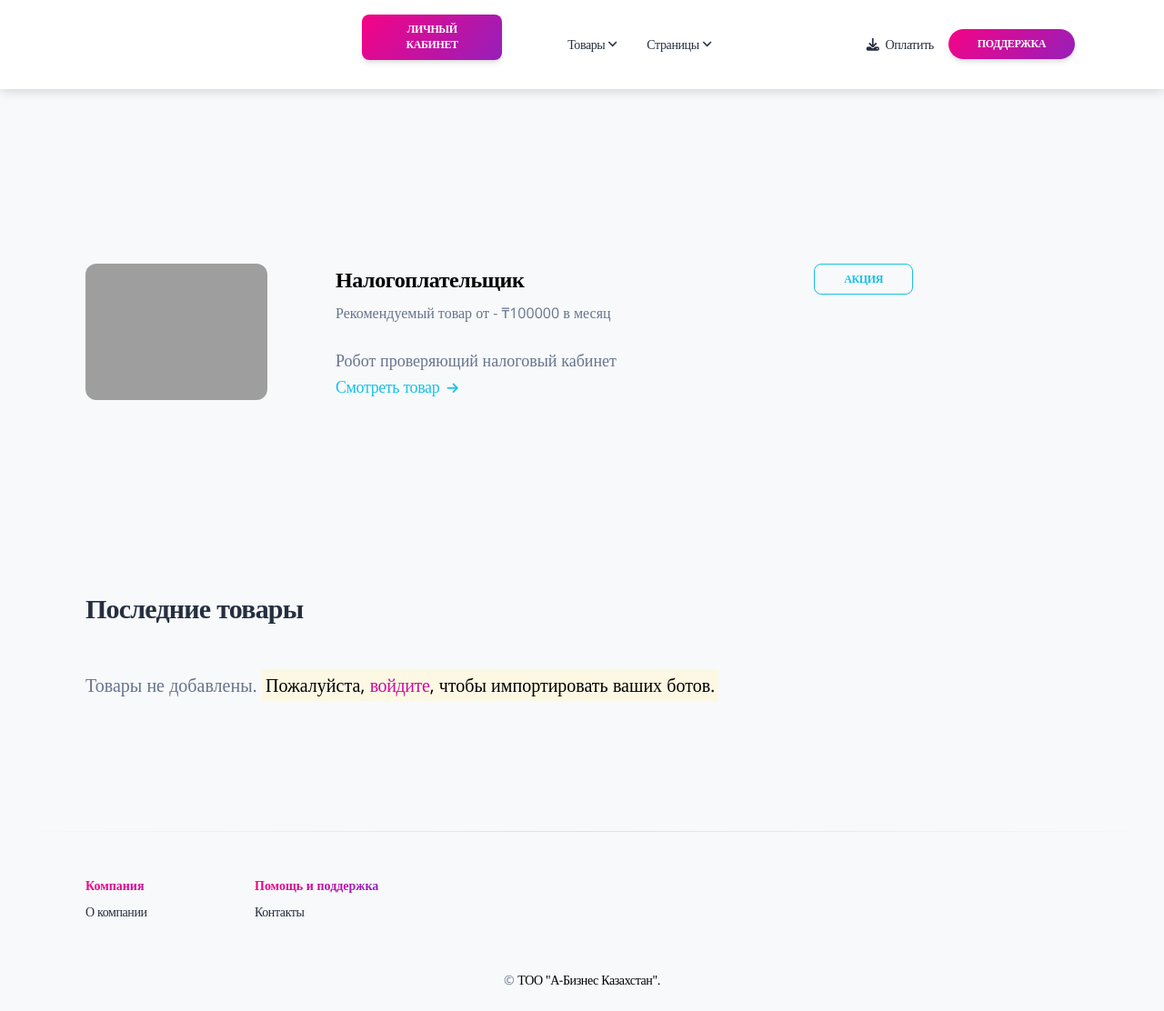
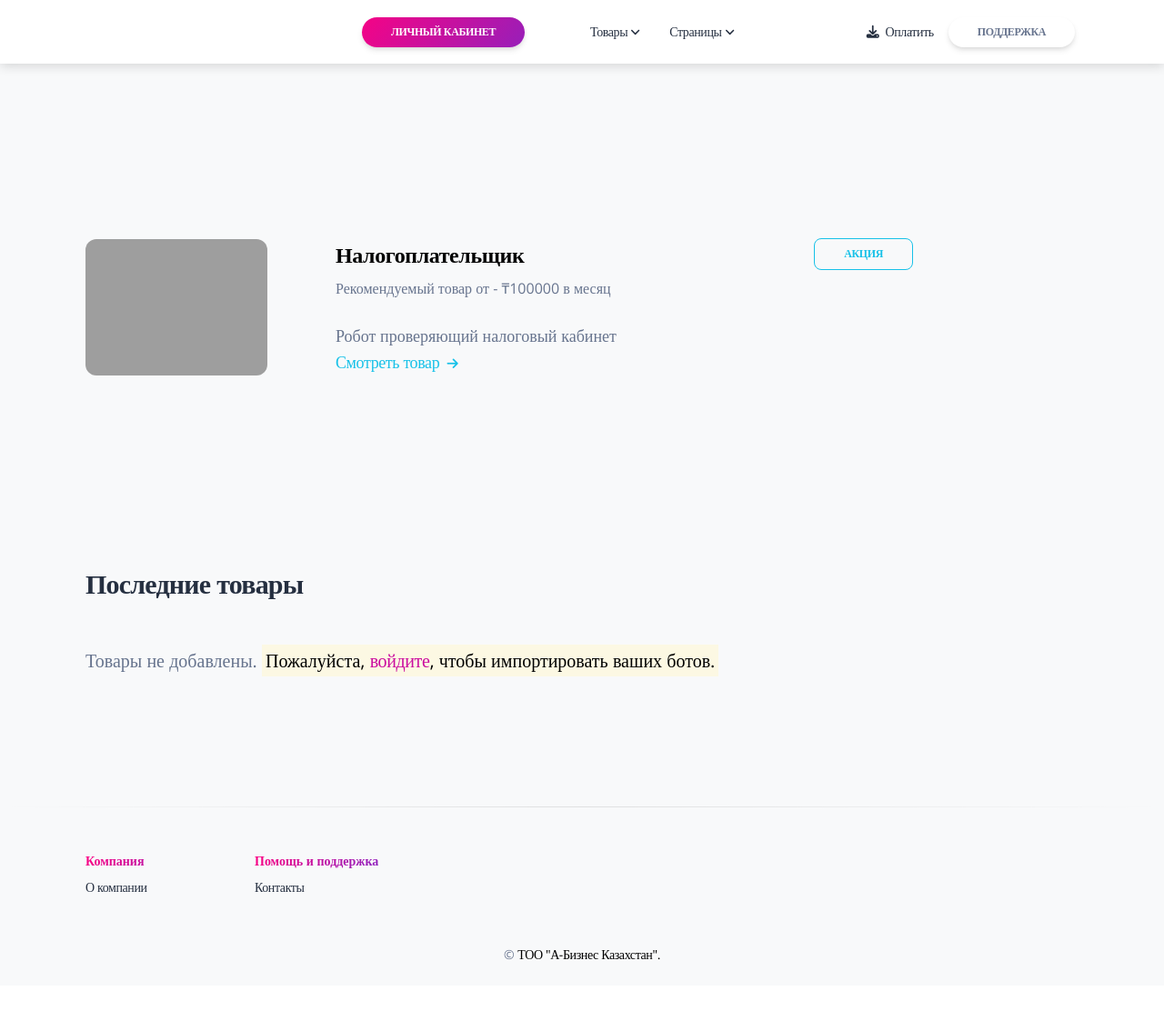
Before and after one commit to im-heimu/ecommerce-flask-stripe, a Flask app: page /products/ in a window 1280 px wide. Shown: the whole page at 91% size. After the commit the page ends 1056 px from the top, so only its background shows below. Run offline with Flask 3, Linux system fonts and the light colour scheme; parts of the project's set-up code (start-up, migrations or seed data) failed here and were passed over; some libraries are stand-ins or nearby versions; grey boxes are pictures that could not be loaded.

Commit message:
Update navigation bar to improve button styling and replace placeholder links with actual URLs for company information and contact, enhancing user experience and accessibility.

```diff
--- a/app/templates/includes/navigation-light.html
+++ b/app/templates/includes/navigation-light.html
@@ -1,8 +1,10 @@
 <nav class="navbar navbar-expand-lg navbar-light bg-white py-3">
     <div class="container">
       <div class="collapse navbar-collapse pt-3 pb-2 py-lg-0 ms-lg-12 ps-lg-5" id="navigation">
-        <a href="{{ url_for('login') }}" class="btn btn-sm bg-gradient-primary me-3">Личный кабинет</a>
         <ul class="navbar-nav navbar-nav-hover w-100">
+          <li class="nav-item my-auto ms-0 ms-lg-0 me-3">
+            <a href="{{ url_for('login') }}" class="btn btn-sm bg-gradient-primary btn-round mb-0">Личный кабинет</a>
+          </li>
 
           <!-- Products -->
           <li class="nav-item dropdown dropdown-hover mx-2 ms-lg-5">
@@ -53,6 +55,8 @@
                               <g id="shop-" transform="translate(0.000000, 148.000000)">
                                 <path d="M46.7199583,10.7414583 L40.8449583,0.949791667 C40.4909749,0.360605034 39.8540131,0 39.1666667,0 L7.83333333,0 C7.1459869,0 6.50902508,0.360605034 6.15504167,0.949791667 L0.280041667,10.7414583 C0.0969176761,11.0460037 -1.23209662e-05,11.3946378 -1.23209662e-05,11.75 C-0.00758042603,16.0663731 3.48367543,19.5725301 7.80004167,19.5833333 L7.81570833,19.5833333 C9.75003686,19.5882688 11.6168794,18.8726691 13.0522917,17.5760417 C16.0171492,20.2556967 20.5292675,20.2556967 23.494125,17.5760417 C26.4604562,20.2616016 30.9794188,20.2616016 33.94575,17.5760417 C36.2421905,19.6477597 39.5441143,20.1708521 42.3684437,18.9103691 C45.1927731,17.649886 47.0084685,14.8428276 47.0000295,11.75 C47.0000295,11.3946378 46.9030823,11.0460037 46.7199583,10.7414583 Z" id="Path" opacity="0.598981585"></path>
                                 <path d="M39.198,22.4912623 C37.3776246,22.4928106 35.5817531,22.0149171 33.951625,21.0951667 L33.92225,21.1107282 C31.1430221,22.6838032 27.9255001,22.9318916 24.9844167,21.7998837 C24.4750389,21.605469 23.9777983,21.3722567 23.4960833,21.1018359 L23.4745417,21.1129513 C20.6961809,22.6871153 17.4786145,22.9344611 14.5386667,21.7998837 C14.029926,21.6054643 13.533337,21.3722507 13.0522917,21.1018359 C11.4250962,22.0190609 9.63246555,22.4947009 7.81570833,22.4912623 C7.16510551,22.4842162 6.51607673,22.4173045 5.875,22.2911849 L5.875,44.7220845 C5.875,45.9498589 6.7517757,46.9451667 7.83333333,46.9451667 L19.5833333,46.9451667 L19.5833333,33.6066734 L27.4166667,33.6066734 L27.4166667,46.9451667 L39.1666667,46.9451667 C40.2482243,46.9451667 41.125,45.9498589 41.125,44.7220845 L41.125,22.2822926 C40.4887822,22.4116582 39.8442868,22.4815492 39.198,22.4912623 Z" id="Path"></path>
+                              </g>
+                            </g>
                           </g>
                         </g>
                       </svg>
@@ -60,17 +64,11 @@
                   </div>
                   Страницы
                 </h6>
-                <a href="/index.html" class="dropdown-item border-radius-md">
-                  Презентация
-                </a>
-                <a href="/page-about-us.html" class="dropdown-item border-radius-md">
+                <a href="https://a-biz.kz/about_us/" class="dropdown-item border-radius-md">
                   О компании
                 </a>
-                <a href="/page-contact-us.html" class="dropdown-item border-radius-md">
+                <a href="https://a-biz.kz/contacts/" class="dropdown-item border-radius-md">
                   Контакты
-                </a>
-                <a href="/page-author.html" class="dropdown-item border-radius-md">
-                  Автор
                 </a>
                 <h6 class="dropdown-header text-dark font-weight-bolder d-flex justify-content-cente align-items-center px-0 mt-3">
                   <div class="d-inline-block">
@@ -175,6 +173,8 @@
                               <g id="shop-" transform="translate(0.000000, 148.000000)">
                                 <path d="M46.7199583,10.7414583 L40.8449583,0.949791667 C40.4909749,0.360605034 39.8540131,0 39.1666667,0 L7.83333333,0 C7.1459869,0 6.50902508,0.360605034 6.15504167,0.949791667 L0.280041667,10.7414583 C0.0969176761,11.0460037 -1.23209662e-05,11.3946378 -1.23209662e-05,11.75 C-0.00758042603,16.0663731 3.48367543,19.5725301 7.80004167,19.5833333 L7.81570833,19.5833333 C9.75003686,19.5882688 11.6168794,18.8726691 13.0522917,17.5760417 C16.0171492,20.2556967 20.5292675,20.2556967 23.494125,17.5760417 C26.4604562,20.2616016 30.9794188,20.2616016 33.94575,17.5760417 C36.2421905,19.6477597 39.5441143,20.1708521 42.3684437,18.9103691 C45.1927731,17.649886 47.0084685,14.8428276 47.0000295,11.75 C47.0000295,11.3946378 46.9030823,11.0460037 46.7199583,10.7414583 Z" id="Path" opacity="0.598981585"></path>
                                 <path d="M39.198,22.4912623 C37.3776246,22.4928106 35.5817531,22.0149171 33.951625,21.0951667 L33.92225,21.1107282 C31.1430221,22.6838032 27.9255001,22.9318916 24.9844167,21.7998837 C24.4750389,21.605469 23.9777983,21.3722567 23.4960833,21.1018359 L23.4745417,21.1129513 C20.6961809,22.6871153 17.4786145,22.9344611 14.5386667,21.7998837 C14.029926,21.6054643 13.533337,21.3722507 13.0522917,21.1018359 C11.4250962,22.0190609 9.63246555,22.4947009 7.81570833,22.4912623 C7.16510551,22.4842162 6.51607673,22.4173045 5.875,22.2911849 L5.875,44.7220845 C5.875,45.9498589 6.7517757,46.9451667 7.83333333,46.9451667 L19.5833333,46.9451667 L19.5833333,33.6066734 L27.4166667,33.6066734 L27.4166667,46.9451667 L39.1666667,46.9451667 C40.2482243,46.9451667 41.125,45.9498589 41.125,44.7220845 L41.125,22.2822926 C40.4887822,22.4116582 39.8442868,22.4815492 39.198,22.4912623 Z" id="Path"></path>
+                              </g>
+                            </g>
                           </g>
                         </g>
                       </svg>
@@ -229,11 +229,11 @@
           </li>
           {% if current_user.is_authenticated %}
             <li class="nav-item my-auto ms-3 ms-lg-0">
-              <a href="{{ url_for('logout') }}" class="btn btn-sm  bg-gradient-primary  btn-round mb-0 me-1 mt-2 mt-md-0">Выйти</a>
+              <a href="{{ url_for('logout') }}" class="btn btn-sm  bg-white  btn-round mb-0 me-1 mt-2 mt-md-0">Выйти</a>
             </li>
           {% else %}
             <li class="nav-item my-auto ms-3 ms-lg-0">
-              <a href="https://wa.me/+77765216605" class="btn btn-sm  bg-gradient-primary  btn-round mb-0 me-1 mt-2 mt-md-0">Поддержка</a>
+              <a href="https://wa.me/+77765216605" class="btn btn-sm  bg-white  btn-round mb-0 me-1 mt-2 mt-md-0">Поддержка</a>
             </li>
           {% endif %}
         </ul>
```
